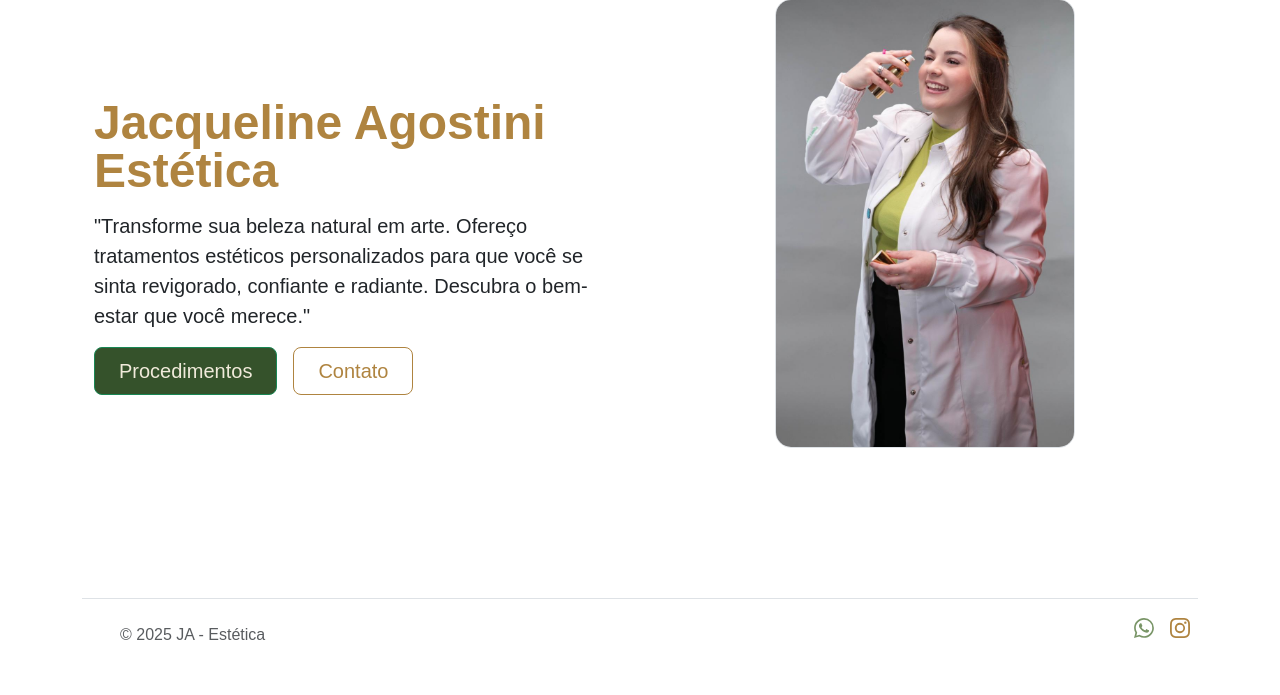
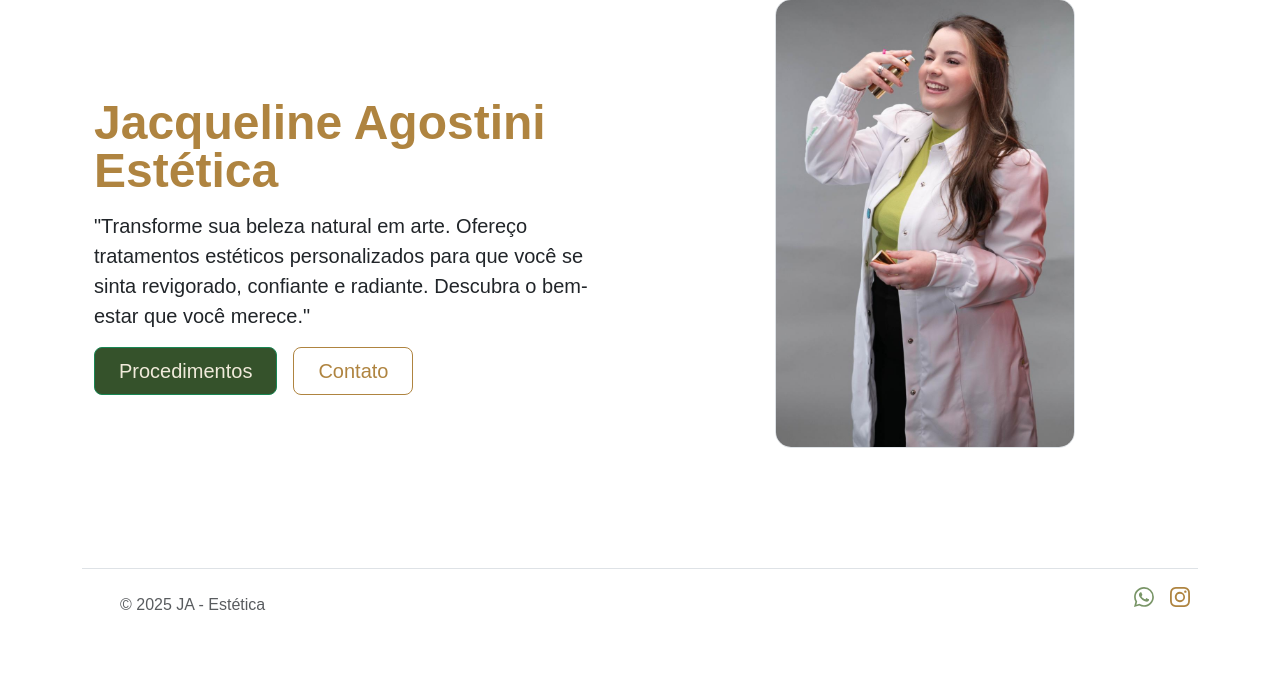
Before and after one commit to thiagofalima/ja-estetica, a Flask app: page / in a window 1280 px wide. Shown: the part 105-800 px from the top of the page. Run offline with Flask 3, Linux system fonts and the light colour scheme.

Commit message:
refactor(footer): Update footer Bootstrap position class

```diff
--- a/app/templates/macros/footer.html
+++ b/app/templates/macros/footer.html
@@ -7,7 +7,7 @@
   />
 {% endblock %}
 
-<div class="container fixed-bottom">
+<div class="container">
   <footer
     class="d-flex flex-wrap justify-content-between align-items-center py-3 my-4 border-top"
   >
```
